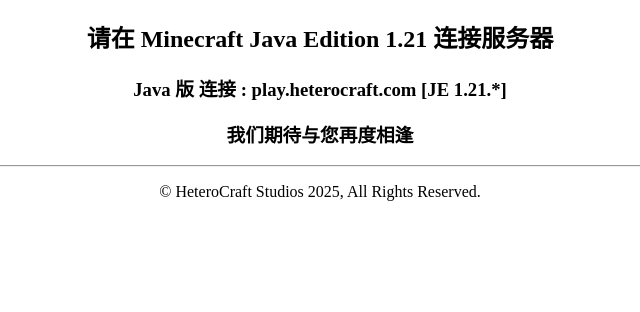
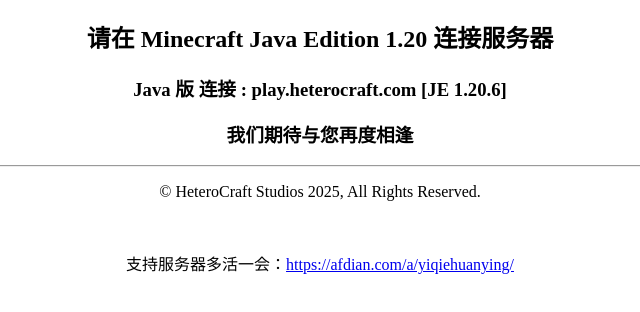
Before and after one commit to HeteroCraft/HeteroCraft-play.github.io, a plain HTML site: page index.html in a window 1280 px wide. Shown: the part 70-382 px from the top of the page, without its empty margins (320-960 px from the left). Drawn offline with Linux system fonts and the light colour scheme.

Commit message:
Update index.html

```diff
--- a/index.html
+++ b/index.html
@@ -36,11 +36,12 @@
 
   <body>
     <h1>这是一个错误的打开方式.</h1>
-    <h2>请在 Minecraft Java Edition 1.21 连接服务器</h2>
-    <h3>Java 版 连接 : play.heterocraft.com [JE 1.21.*]</h3>
+    <h2>请在 Minecraft Java Edition 1.20 连接服务器</h2>
+    <h3>Java 版 连接 : play.heterocraft.com [JE 1.20.6]</h3>
     <h3>我们期待与您再度相逢</h3>
     <hr>
     <p>&copy; HeteroCraft Studios 2025, All Rights Reserved.</p>
     <p style="color: white;">Meet soon.</p>
+    <p>支持服务器多活一会：<a href="https://afdian.com/a/yiqiehuanying/" target="_BLANK">https://afdian.com/a/yiqiehuanying/</a></p>
   </body>
 </html>
```
